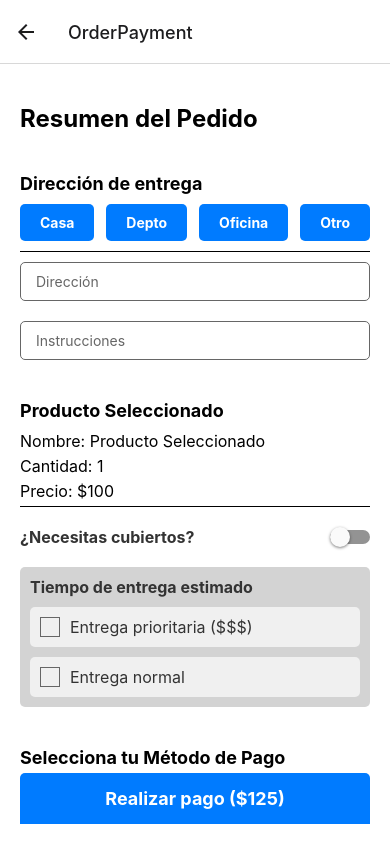
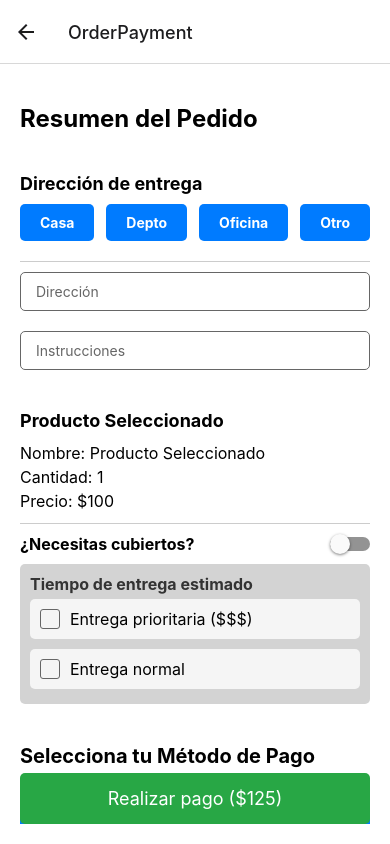
Before and after one commit to Beltry201/tupperfy_app, a React Native app: screen /OrderPayment in a window 390 px wide. Built offline with nearby package versions, Linux system fonts and the light colour scheme.

Commit message:
Diseñando las pantallas de nuevo

```diff
--- a/src/drawer_screens/UserAddresses.tsx
+++ b/src/drawer_screens/UserAddresses.tsx
@@ -1,25 +1,100 @@
 import React, { useState } from 'react';
-import { View, Text, FlatList, StyleSheet, TouchableOpacity, Alert } from 'react-native';
+import { View, Text, FlatList, StyleSheet, TouchableOpacity, TextInput, Dimensions, Alert, Modal } from 'react-native';
+import Animated, { SlideInUp, SlideOutDown } from 'react-native-reanimated';
+
+const { height } = Dimensions.get('window');
 
 const UserAddresses = () => {
-  // Ejemplo de direcciones de usuario
   const [addresses, setAddresses] = useState([
     { id: '1', address: 'Calle 123, Colonia Centro, Monterrey, NL' },
     { id: '2', address: 'Avenida Principal 456, Colonia Moderna, Guadalajara, JAL' },
     { id: '3', address: 'Boulevard Central 789, Colonia Norte, Ciudad de México, CDMX' },
-    // Añade más direcciones según sea necesario
   ]);
+  const [isSearchBoxVisible, setSearchBoxVisible] = useState(false);
+  const [newAddress, setNewAddress] = useState('');
+  const [editingAddressId, setEditingAddressId] = useState(null);
+  const [isModalVisible, setModalVisible] = useState(false);
+
+  const toggleSearchBox = () => {
+    setSearchBoxVisible(!isSearchBoxVisible);
+    setEditingAddressId(null); // Reset editing when opening search box
+  };
+
+  const handleSaveAddress = () => {
+    if (newAddress.trim()) {
+      if (editingAddressId) {
+        // Edit existing address
+        setAddresses(
+          addresses.map((address) =>
+            address.id === editingAddressId ? { ...address, address: newAddress } : address
+          )
+        );
+        setEditingAddressId(null);
+      } else {
+        // Add new address
+        setAddresses([...addresses, { id: Date.now().toString(), address: newAddress }]);
+      }
+      setNewAddress('');
+      toggleSearchBox();
+    } else {
+      Alert.alert('Error', 'Por favor ingresa una dirección válida.');
+    }
+  };
+
+  const handleDeleteAddress = (id) => {
+    Alert.alert(
+      'Eliminar Dirección',
+      '¿Estás seguro de que deseas eliminar esta dirección?',
+      [
+        { text: 'Cancelar', style: 'cancel' },
+        {
+          text: 'Eliminar',
+          style: 'destructive',
+          onPress: () => setAddresses(addresses.filter((item) => item.id !== id)),
+        },
+      ]
+    );
+  };
+
+  const handleEditAddress = (id) => {
+    const addressToEdit = addresses.find((item) => item.id === id);
+    if (addressToEdit) {
+      setNewAddress(addressToEdit.address);
+      setEditingAddressId(id);
+      toggleSearchBox();
+    }
+  };
 
   const renderItem = ({ item }) => (
     <View style={styles.item}>
       <Text style={styles.addressText}>{item.address}</Text>
+      <TouchableOpacity
+        onPress={() => setModalVisible(true)}
+        style={styles.threeDotsButton}
+      >
+        <Text style={styles.threeDotsText}>•••</Text>
+      </TouchableOpacity>
+      <Modal
+        transparent={true}
+        visible={isModalVisible}
+        animationType="slide"
+      >
+        <View style={styles.modalContainer}>
+          <View style={styles.modalContent}>
+            <TouchableOpacity onPress={() => { handleEditAddress(item.id); setModalVisible(false); }}>
+              <Text style={styles.modalOption}>Editar</Text>
+            </TouchableOpacity>
+            <TouchableOpacity onPress={() => { handleDeleteAddress(item.id); setModalVisible(false); }}>
+              <Text style={styles.modalOption}>Eliminar</Text>
+            </TouchableOpacity>
+            <TouchableOpacity onPress={() => setModalVisible(false)}>
+              <Text style={styles.modalOption}>Cancelar</Text>
+            </TouchableOpacity>
+          </View>
+        </View>
+      </Modal>
     </View>
   );
-
-  const handleAddAddress = () => {
-    // Aquí puedes agregar la lógica para agregar una nueva dirección
-    Alert.alert('Agregar dirección', 'Aquí puedes implementar la funcionalidad para agregar una nueva dirección.');
-  };
 
   return (
     <View style={styles.container}>
@@ -30,9 +105,32 @@ const UserAddresses = () => {
         keyExtractor={(item) => item.id}
         contentContainerStyle={styles.flatListContainer}
       />
-      <TouchableOpacity style={styles.addButton} onPress={handleAddAddress}>
+      <TouchableOpacity style={styles.addButton} onPress={toggleSearchBox}>
         <Text style={styles.addButtonText}>Agregar dirección</Text>
       </TouchableOpacity>
+
+      {isSearchBoxVisible && (
+        <Animated.View
+          entering={SlideInUp.duration(600)}
+          exiting={SlideOutDown.duration(400)}
+          style={styles.searchBoxContainer}
+        >
+          <Text style={styles.searchTitle}>Buscar Dirección</Text>
+          <TextInput
+            placeholder="Ingresa tu dirección..."
+            style={styles.searchInput}
+            value={newAddress}
+            onChangeText={setNewAddress}
+            autoFocus
+          />
+          <TouchableOpacity style={styles.saveButton} onPress={handleSaveAddress}>
+            <Text style={styles.saveButtonText}>{editingAddressId ? 'Actualizar' : 'Guardar'}</Text>
+          </TouchableOpacity>
+          <TouchableOpacity style={styles.closeButton} onPress={toggleSearchBox}>
+            <Text style={styles.closeButtonText}>Cerrar</Text>
+          </TouchableOpacity>
+        </Animated.View>
+      )}
     </View>
   );
 };
@@ -57,9 +155,37 @@ const styles = StyleSheet.create({
     padding: 20,
     marginBottom: 10,
     borderRadius: 10,
+    flexDirection: 'row',
+    justifyContent: 'space-between',
+    alignItems: 'center',
   },
   addressText: {
     fontSize: 18,
+    flex: 1,
+  },
+  threeDotsButton: {
+    padding: 10,
+  },
+  threeDotsText: {
+    fontSize: 20,
+    lineHeight: 20,
+  },
+  modalContainer: {
+    flex: 1,
+    justifyContent: 'center',
+    alignItems: 'center',
+    backgroundColor: 'rgba(0, 0, 0, 0.5)',
+  },
+  modalContent: {
+    width: '80%',
+    backgroundColor: 'white',
+    padding: 20,
+    borderRadius: 10,
+  },
+  modalOption: {
+    paddingVertical: 10,
+    fontSize: 18,
+    textAlign: 'center',
   },
   addButton: {
     backgroundColor: '#007BFF',
@@ -73,6 +199,59 @@ const styles = StyleSheet.create({
     fontSize: 18,
     fontWeight: 'bold',
   },
+  searchBoxContainer: {
+    position: 'absolute',
+    bottom: 0,
+    left: 0,
+    right: 0,
+    height: height * 0.7,
+    backgroundColor: '#fff',
+    padding: 20,
+    borderTopLeftRadius: 20,
+    borderTopRightRadius: 20,
+    shadowColor: '#000',
+    shadowOffset: { width: 0, height: -5 },
+    shadowOpacity: 0.3,
+    shadowRadius: 10,
+    elevation: 10,
+  },
+  searchTitle: {
+    fontSize: 20,
+    fontWeight: 'bold',
+    marginBottom: 10,
+  },
+  searchInput: {
+    height: 50,
+    backgroundColor: '#f0f0f0',
+    borderRadius: 10,
+    paddingHorizontal: 15,
+    fontSize: 16,
+    marginBottom: 20,
+  },
+  saveButton: {
+    backgroundColor: '#007BFF',
+    padding: 10,
+    borderRadius: 10,
+    alignItems: 'center',
+    marginBottom: 10,
+  },
+  saveButtonText: {
+    color: '#fff',
+    fontSize: 16,
+    fontWeight: 'bold',
+  },
+  closeButton: {
+    backgroundColor: '#007BFF',
+    padding: 10,
+    borderRadius: 10,
+    alignItems: 'center',
+    marginTop: 10,
+  },
+  closeButtonText: {
+    color: '#fff',
+    fontSize: 16,
+    fontWeight: 'bold',
+  },
 });
 
 export default UserAddresses;
--- a/src/screens/MenuView.tsx
+++ b/src/screens/MenuView.tsx
@@ -119,6 +119,10 @@ const MenuView = () => {
     setDishes(updatedDishes);
   };
 
+  const markedDates = events.reduce((acc, event) => {
+    acc[event.selectedDate] = { marked: true, dotColor: '#007AFF' };
+    return acc;
+  }, {});
 
   const calculateTip = () => {
     const productCost = dishes.length * 10;
@@ -183,6 +187,7 @@ const MenuView = () => {
               setShowCreateEvent(true); // Mostrar los inputs al seleccionar una fecha
             }}
             markedDates={{
+              ...markedDates,
               [selectedDate]: { selected: true, selectedColor: '#007AFF' },
             }}
             theme={{
--- a/src/views/orders/OrderPayment.tsx
+++ b/src/views/orders/OrderPayment.tsx
@@ -3,17 +3,16 @@ import { View, Text, StyleSheet, TouchableOpacity, TextInput, ScrollView, Switch
 
 const OrderPayment = ({ navigation }: { navigation: any }) => {
   const [selectedDeliveryOption, setSelectedDeliveryOption] = useState(null);
-  const [needUtensils, setNeedUtensils] = useState(false); // Estado para el interruptor de cubiertos
+  const [needUtensils, setNeedUtensils] = useState(false);
   const [selectedTipIndex, setSelectedTipIndex] = useState(3); // 15% como predeterminado
 
-  // Simulación de datos del producto seleccionado y precios
   const selectedProduct = {
     name: 'Producto Seleccionado',
     quantity: 1,
     price: 100, // Precio del producto
   };
 
-  const deliveryCost = selectedDeliveryOption === 'prioritaria' ? 20 : 10; // Coste de entrega basado en la opción seleccionada
+  const deliveryCost = selectedDeliveryOption === 'prioritaria' ? 20 : 10;
   const tipPercentages = [0, 5, 10, 15, 20];
 
   const handleDeliveryOptionPress = (option) => {
@@ -27,7 +26,7 @@ const OrderPayment = ({ navigation }: { navigation: any }) => {
   const handlePayment = () => {
     // Aquí se realizarían las acciones de pago
     // Luego navegar a la pantalla de estado del pedido
-    navigation.navigate('OrderStatus')
+    navigation.navigate('OrderStatus');
   };
 
   const tipAmount = selectedProduct.price * (tipPercentages[selectedTipIndex] / 100);
@@ -75,7 +74,6 @@ const OrderPayment = ({ navigation }: { navigation: any }) => {
             <Text style={styles.itemText}>Cantidad: {selectedProduct.quantity}</Text>
             <Text style={styles.itemText}>Precio: ${selectedProduct.price}</Text>
             <View style={styles.horizontalLine} />
-            {/* Sección de "¿Necesitas cubiertos?" */}
             <View style={styles.utensilsContainer}>
               <Text style={styles.utensilsText}>¿Necesitas cubiertos?</Text>
               <Switch
@@ -166,7 +164,7 @@ const OrderPayment = ({ navigation }: { navigation: any }) => {
 const styles = StyleSheet.create({
   scrollView: {
     flexGrow: 1,
-    paddingBottom: 100, // Agrega más espacio en la parte inferior para el botón fijo
+    paddingBottom: 100,
   },
   container: {
     flex: 1,
@@ -185,23 +183,6 @@ const styles = StyleSheet.create({
   headerText: {
     fontSize: 24,
     fontWeight: 'bold',
-  },
-  orderSummary: {
-    marginBottom: 40,
-  },
-  sectionTitle: {
-    fontSize: 18,
-    fontWeight: 'bold',
-    marginBottom: 10,
-  },
-  itemText: {
-    fontSize: 16,
-    marginBottom: 5,
-  },
-  totalText: {
-    fontSize: 18,
-    fontWeight: 'bold',
-    marginTop: 10,
   },
   addressContainer: {
     marginBottom: 20,
@@ -236,7 +217,7 @@ const styles = StyleSheet.create({
     paddingHorizontal: 15,
     borderRadius: 5,
     marginBottom: 20,
-    alignSelf: 'stretch', // Estira el input para ocupar todo el ancho
+    alignSelf: 'stretch',
   },
   instructionsInput: {
     borderWidth: 1,
@@ -245,15 +226,25 @@ const styles = StyleSheet.create({
     paddingHorizontal: 15,
     borderRadius: 5,
     marginBottom: 20,
-    alignSelf: 'stretch', // Estira el input para ocupar todo el ancho
+    alignSelf: 'stretch',
   },
   selectedProductContainer: {
     marginBottom: 40,
   },
+  utensilsContainer: {
+    flexDirection: 'row',
+    alignItems: 'center',
+    justifyContent: 'space-between',
+  },
+  utensilsText: {
+    fontSize: 16,
+    fontWeight: 'bold',
+  },
   deliveryTimeContainer: {
     backgroundColor: '#D3D3D3',
     padding: 10,
-    marginTop: 10, borderRadius: 5,
+    marginTop: 10,
+    borderRadius: 5,
   },
   deliveryTimeText: {
     fontSize: 16,
@@ -261,63 +252,12 @@ const styles = StyleSheet.create({
     fontWeight: 'bold',
   },
   deliveryOption: {
-    backgroundColor: '#F0F0F0',
-    padding: 10,
-    marginTop: 10,
-    borderRadius: 5,
-  },
-  selectedOption: {
-    backgroundColor: '#D0D0D0',
-  },
-  deliveryOptionText: {
-    fontSize: 16,
-    color: '#333',
-  },
-  paymentMethod: {
-    marginBottom: 40,
-  },
-  paymentButton: {
-    backgroundColor: '#007BFF',
-    borderRadius: 5,
-    paddingVertical: 15,
-    paddingHorizontal: 20,
-    marginBottom: 10,
-  },
-  paymentButtonText: {
-    color: '#FFF',
-    fontSize: 16,
-    textAlign: 'center',
-    fontWeight: 'bold',
-  },
-  summaryContainer: {
-    backgroundColor: '#D3D3D3',
+    backgroundColor: '#F5F5F5',
     padding: 10,
     borderRadius: 5,
-    marginBottom: 40,
-  },
-  confirmButton: {
-    backgroundColor: '#007BFF',
-    borderRadius: 5,
-    paddingVertical: 15,
-    paddingHorizontal: 20,
+    marginVertical: 5,
+    flexDirection: 'row',
     alignItems: 'center',
-    position: 'absolute',
-    bottom: 20,
-    left: 20,
-    right: 20,
-  },
-  confirmButtonText: {
-    fontSize: 18,
-    color: '#FFF',
-    fontWeight: 'bold',
-  },
-  horizontalLine: {
-    borderBottomColor: '#000',
-    borderBottomWidth: 1,
-    marginBottom: 10,
-  },
-  leftAlign: {
-    alignSelf: 'flex-start',
   },
   checkboxContainer: {
     flexDirection: 'row',
@@ -328,13 +268,53 @@ const styles = StyleSheet.create({
     height: 20,
     borderWidth: 1,
     borderColor: '#666',
+    borderRadius: 3,
     marginRight: 10,
   },
   checked: {
     backgroundColor: '#007BFF',
   },
+  deliveryOptionText: {
+    fontSize: 16,
+  },
+  paymentMethod: {
+    marginBottom: 40,
+  },
+  sectionTitle: {
+    fontSize: 20,
+    fontWeight: 'bold',
+    marginBottom: 10,
+  },
+  horizontalLine: {
+    height: 1,
+    backgroundColor: '#ccc',
+    marginVertical: 10,
+  },
+  paymentButton: {
+    backgroundColor: '#007BFF',
+    padding: 15,
+    borderRadius: 5,
+    marginVertical: 5,
+  },
+  paymentButtonText: {
+    color: '#FFF',
+    textAlign: 'center',
+    fontWeight: 'bold',
+  },
+  summaryContainer: {
+    marginBottom: 40,
+  },
+  itemText: {
+    fontSize: 16,
+    marginVertical: 2,
+  },
+  totalText: {
+    fontSize: 20,
+    fontWeight: 'bold',
+    marginTop: 10,
+  },
   tipSelectionText: {
-    fontSize: 13,
+    fontSize: 16,
     marginTop: 10,
   },
   tipButtonsContainer: {
@@ -343,29 +323,33 @@ const styles = StyleSheet.create({
     marginTop: 10,
   },
   tipButton: {
-    backgroundColor: '#007BFF',
+    backgroundColor: '#D3D3D3',
+    padding: 10,
     borderRadius: 5,
-    padding: 10,
-    width: '18%',
+    flex: 1,
+    marginHorizontal: 5,
+    alignItems: 'center',
   },
   selectedTipButton: {
-    backgroundColor: '#0056b3',
+    backgroundColor: '#007BFF',
   },
   tipButtonText: {
+    fontWeight: 'bold',
+    color: '#333',
+  },
+  confirmButton: {
+    backgroundColor: '#28A745',
+    paddingVertical: 15,
+    borderRadius: 5,
+    position: 'absolute',
+    bottom: 20,
+    left: 20,
+    right: 20,
+  },
+  confirmButtonText: {
     color: '#FFF',
-    fontSize: 16,
     textAlign: 'center',
-  },
-  utensilsContainer: {
-    flexDirection: 'row',
-    alignItems: 'center',
-    justifyContent: 'space-between',
-    marginVertical: 10,
-  },
-  utensilsText: {
-    fontSize: 16,
-    color: '#333',
-    fontWeight: 'bold',
+    fontSize: 18,
   },
 });
 
--- a/tsconfig.json
+++ b/tsconfig.json
@@ -11,7 +11,7 @@
   },
   "include": [
     "src/**/*"
-, "app.tsx"  ],
+, "App.tsx"  ],
   "exclude": [
     "node_modules",
     "babel.config.js",
```
Also changed, not shown: src/screens/HomePage.tsx (+8 -5 lines).
